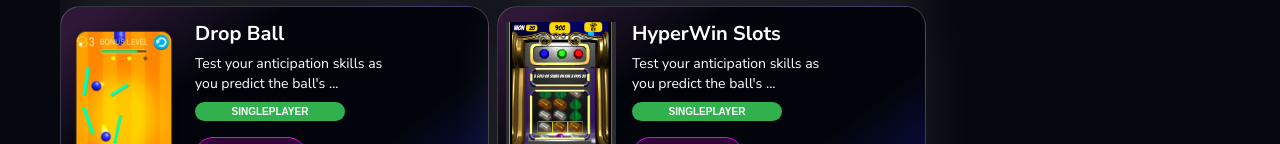
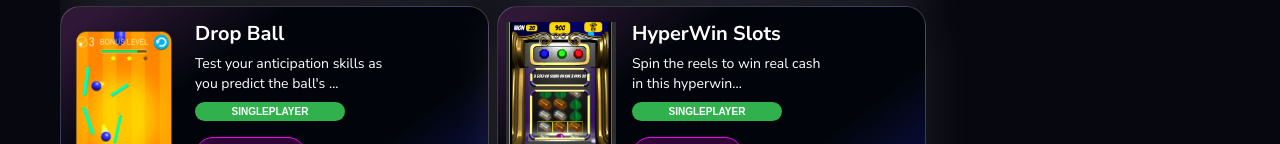
Before and after one commit to PISI-Integrated/play2win, a Next.js app: page / in a window 1280 px wide. Shown: the part 982-1126 px from the top of the page. Built offline with nearby package versions, Linux system fonts and the light colour scheme; no server answers; a web font is replaced by a local one.

Commit message:
(CHORE):description

```diff
--- a/src/app/page.tsx
+++ b/src/app/page.tsx
@@ -82,7 +82,7 @@ export default function Home() {
 						<GameCard
 							gameName="HyperWin Slots"
 							gameLink="https://hyperwinslot.play2win.com.ng"
-							content="Test your anticipation skills as you predict the ball's  trajectory and craft platforms to safely guide it into the cup."
+							content="Spin the reels to win real cash in this hyperwin slots game."
 							img="/assets/HyperwinSlot.png"
 							tag="Singleplayer"
 						/>
```
